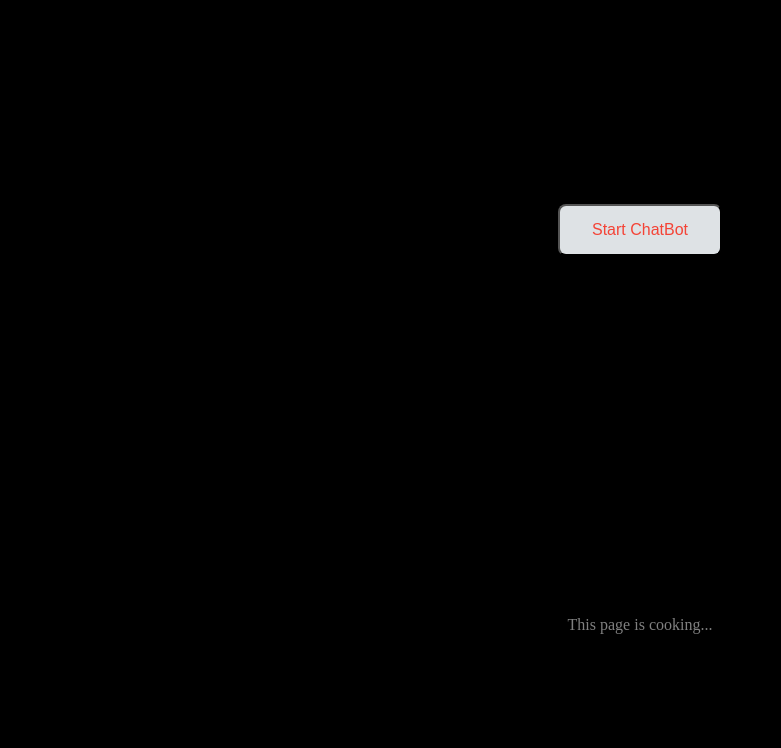
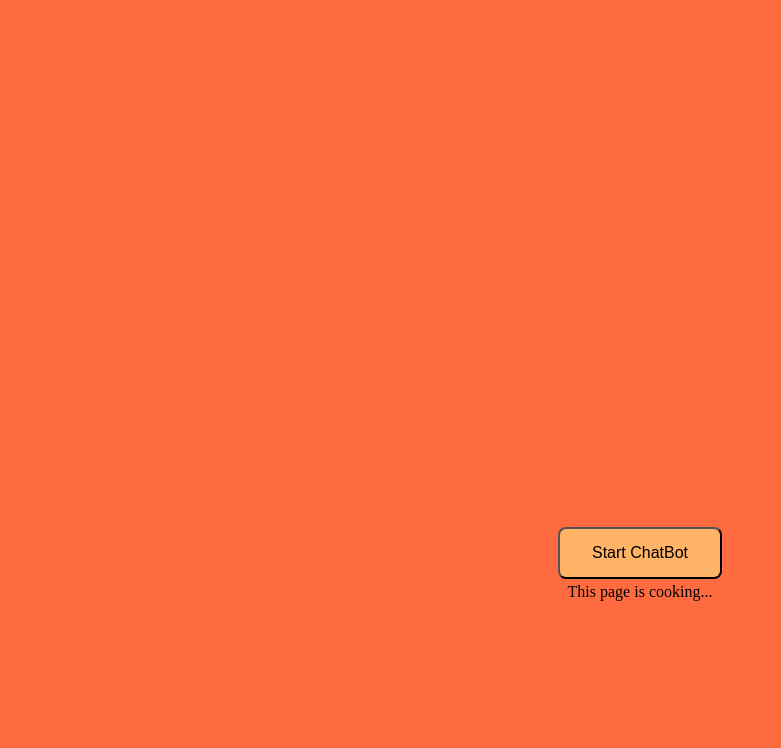
Before and after one commit to vanshbaranwal/Funnito_ChatBot, a plain HTML site: page index.html in a window 1280 px wide. Shown: the part 52-800 px from the top of the page, without its empty margins (0-781 px from the left). Drawn offline with Linux system fonts and the light colour scheme.

Commit message:
changed the appearance of the home page

```diff
--- a/index.html
+++ b/index.html
@@ -11,13 +11,12 @@
     margin: 0;
     box-sizing: border-box;
     }
-    p{
-        text-align: center;
-        margin-top: 360px;
-        color: grey;
+    a{
+        color: black;
+        padding: 4px;
     }
     body{
-        background-color: black;
+        background-color: rgb(254,107,64);
         color: white;
     }
 
@@ -25,12 +24,16 @@
         display: flex;
         align-items: center;
         justify-content: center;
-        margin-top: 20%;
+        flex-direction: column;
+        margin-top: 42%;
+    }
+    .btn-container p{
+        color: black;
     }
 
     #btn{
-        background-color: rgb(222,226,229);
-        color: rgb(244,67,54);
+        background-color: rgb(255,179,102);
+        color: black;
         border-radius: 8px;
         padding: 15px 32px;
         text-align: center;
@@ -40,18 +43,19 @@
         transition-duration: 0.5s;
     }
     #btn:hover{
-        background-color: rgb(255,176,176);
+        background-color: rgb(165,201,15);
         color: black;
     }
 </style>
 <body>
+    <h1><u><a href="index.html">Funnito!</a></u></h1>
     <div class="btn-container">
         <a href="chatbot.html">
             <button id="btn">
                 Start ChatBot
             </button>
         </a>
+        <p>This page is cooking...</p>
     </div>
-    <p>This page is cooking...</p>
 </body>
 </html>
```
